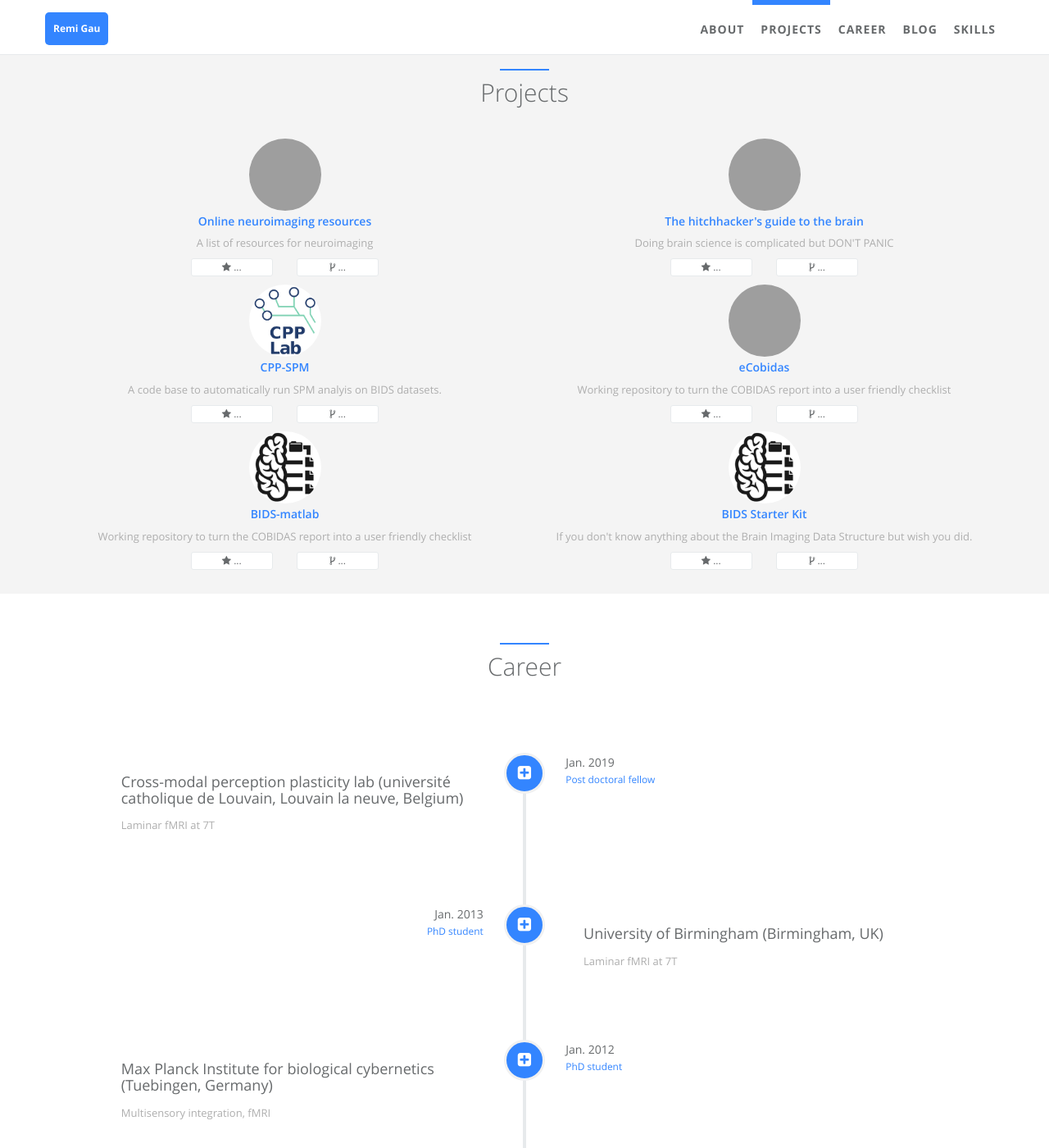
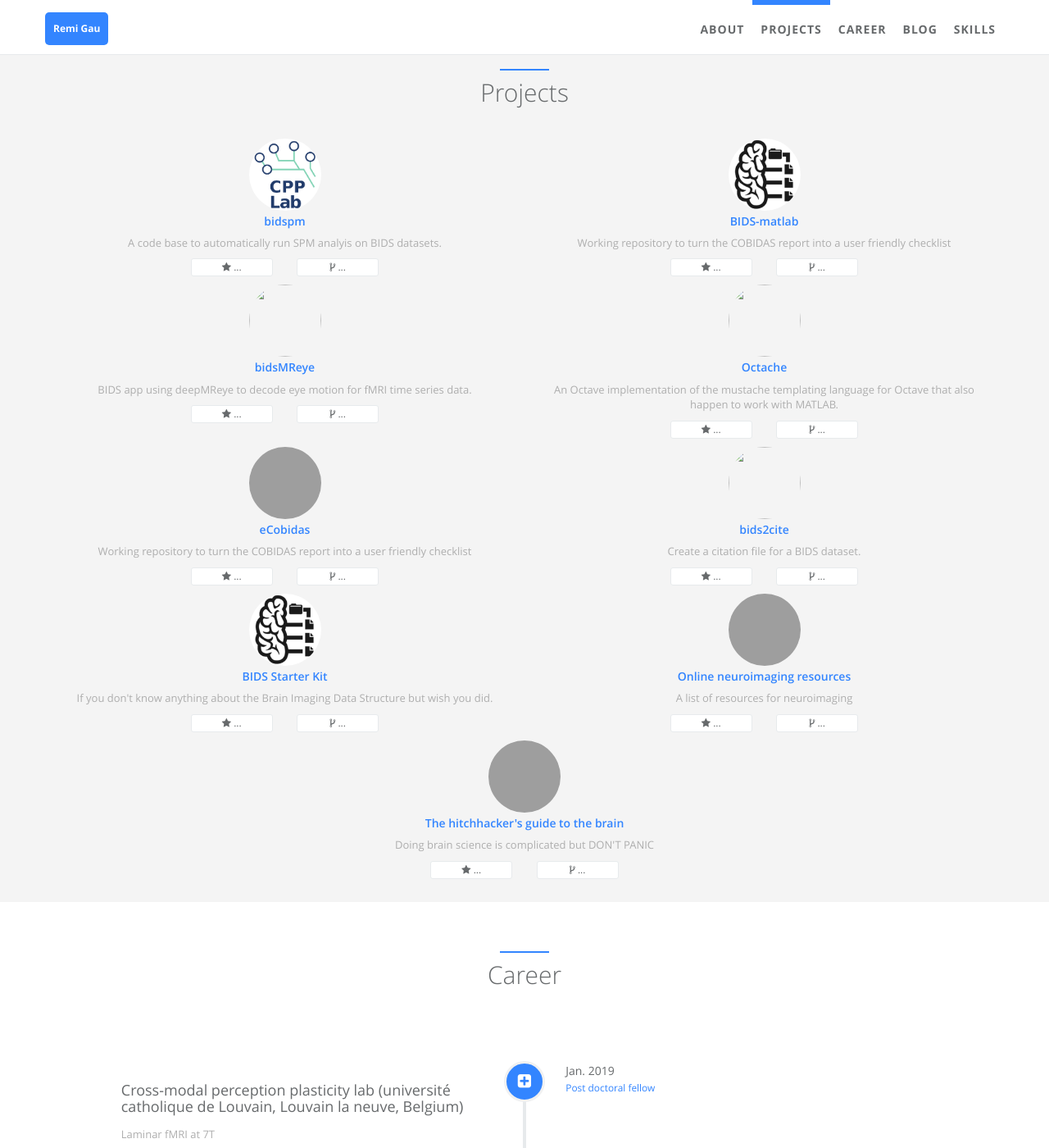
Before and after one commit to Remi-Gau/remi-gau.github.io, a Jekyll site: the page built from index.html, in a window 1280 px wide and 1400 px high, scrolled down 905 px, cut to the strip 0-1400 px from the top of the window. Shown: the whole strip at 82% size. Built offline with Jekyll 4.4.1, drawn with Linux system fonts in a browser that asks for light colours; grey boxes are pictures that could not be loaded.

Commit message:
add repos

```diff
--- a/_data/index/projects.yml
+++ b/_data/index/projects.yml
@@ -1,6 +1,66 @@
 # projects section data
 # If you don't have language feature(language.yml is empty), ignore "i18n" items
 # Suggest projects' img be located at '/static/assets/img/landing', and edit following img items.
+- name: bidspm
+  i18n: Markdown
+  gh_user: cpp-lln-lab
+  repo: bidspm
+  url: https://github.com/cpp-lln-lab/bidspm
+  img: /static/assets/img/landing/cpp_lab_logo.png
+  desc: A code base to automatically run SPM analyis on BIDS datasets.
+
+- name: BIDS-matlab
+  i18n: Markdown
+  gh_user: bids-standard
+  repo: bids-matlab
+  url: https://github.com/bids-standard/bids-matlab
+  img: /static/assets/img/landing/bids_logo.png
+  desc:
+    Working repository to turn the COBIDAS report into a user friendly checklist
+
+- name: bidsMReye
+  i18n: Markdown
+  gh_user: cpp-lln-lab
+  repo: bidsMReye
+  url: https://github.com/cpp-lln-lab/bidsMReye
+  desc:
+    BIDS app using deepMReye to decode eye motion for fMRI time series data.
+
+- name: Octache
+  i18n: Markdown
+  gh_user: Remi-Gau
+  repo: Octache
+  url: https://github.com/Remi-Gau/Octache
+  desc:
+    An Octave implementation of the mustache templating language for Octave that also happen to work with MATLAB.
+
+- name: eCobidas
+  i18n: Markdown
+  gh_user: Remi-Gau
+  repo: eCobidas
+  url: https://github.com/Remi-Gau/eCobidas
+  img: /static/assets/img/landing/checklist.jpg
+  desc:
+    Working repository to turn the COBIDAS report into a user friendly checklist
+
+- name: bids2cite
+  i18n: Markdown
+  gh_user: Remi-Gau
+  repo: bids2cite
+  url: https://github.com/Remi-Gau/bids2cite
+  desc:
+    Create a citation file for a BIDS dataset.
+
+- name: BIDS Starter Kit
+  i18n: Markdown
+  gh_user: bids-standard
+  repo: bids-starter-kit
+  url: https://github.com/bids-standard/bids-starter-kit
+  img: /static/assets/img/landing/bids_logo.png
+  desc:
+    If you don't know anything about the Brain Imaging Data Structure but wish
+    you did.
+
 - name: Online neuroimaging resources
   i18n: Markdown
   gh_user: Remi-Gau
@@ -16,39 +76,3 @@
   url: https://github.com/learn-neuroimaging/hitchhackers_guide_brain
   img: /static/assets/img/landing/dont_panic.png
   desc: Doing brain science is complicated but DON'T PANIC
-
-- name: CPP-SPM
-  i18n: Markdown
-  gh_user: cpp-lln-lab
-  repo: CPP_SPM
-  url: https://github.com/cpp-lln-lab/CPP_SPM
-  img: /static/assets/img/landing/cpp_lab_logo.png
-  desc: A code base to automatically run SPM analyis on BIDS datasets.
-
-- name: eCobidas
-  i18n: Markdown
-  gh_user: Remi-Gau
-  repo: eCobidas
-  url: https://github.com/Remi-Gau/eCobidas
-  img: /static/assets/img/landing/checklist.jpg
-  desc:
-    Working repository to turn the COBIDAS report into a user friendly checklist
-
-- name: BIDS-matlab
-  i18n: Markdown
-  gh_user: bids-standard
-  repo: bids-matlab
-  url: https://github.com/bids-standard/bids-matlab
-  img: /static/assets/img/landing/bids_logo.png
-  desc:
-    Working repository to turn the COBIDAS report into a user friendly checklist
-
-- name: BIDS Starter Kit
-  i18n: Markdown
-  gh_user: bids-standard
-  repo: bids-starter-kit
-  url: https://github.com/bids-standard/bids-starter-kit
-  img: /static/assets/img/landing/bids_logo.png
-  desc:
-    If you don't know anything about the Brain Imaging Data Structure but wish
-    you did.
--- a/_data/index/skills.yml
+++ b/_data/index/skills.yml
@@ -2,5 +2,5 @@
 
 label: Ability
 id : cs
-aspects: GitHub, Git, MATLAB/octave, Python, bash, SPM, CBS tools, Freesurfer, Presentation, PsychToolBox, LaTeX, HTML/CSS, Javascript
-percentage: 75, 75, 80, 30, 40, 75, 50, 30, 70, 80, 30, 40, 10
+aspects: GitHub, Git, Datalad, MATLAB/octave, Python, bash, SPM, Freesurfer, Presentation, PsychToolBox, LaTeX, HTML/CSS, Javascript
+percentage: 75, 75, 50, 80, 50, 40, 75, 30, 70, 80, 30, 40, 10
```
